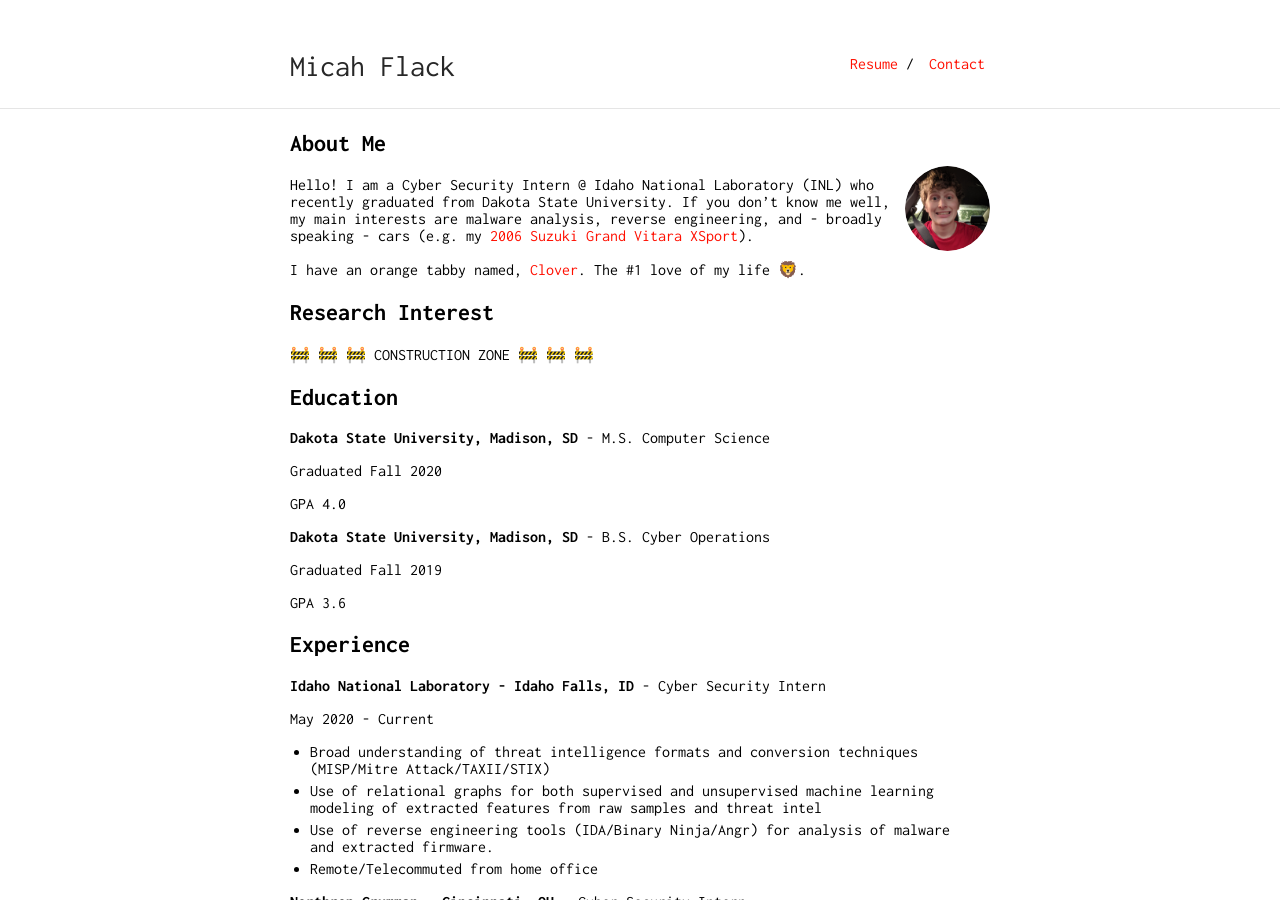
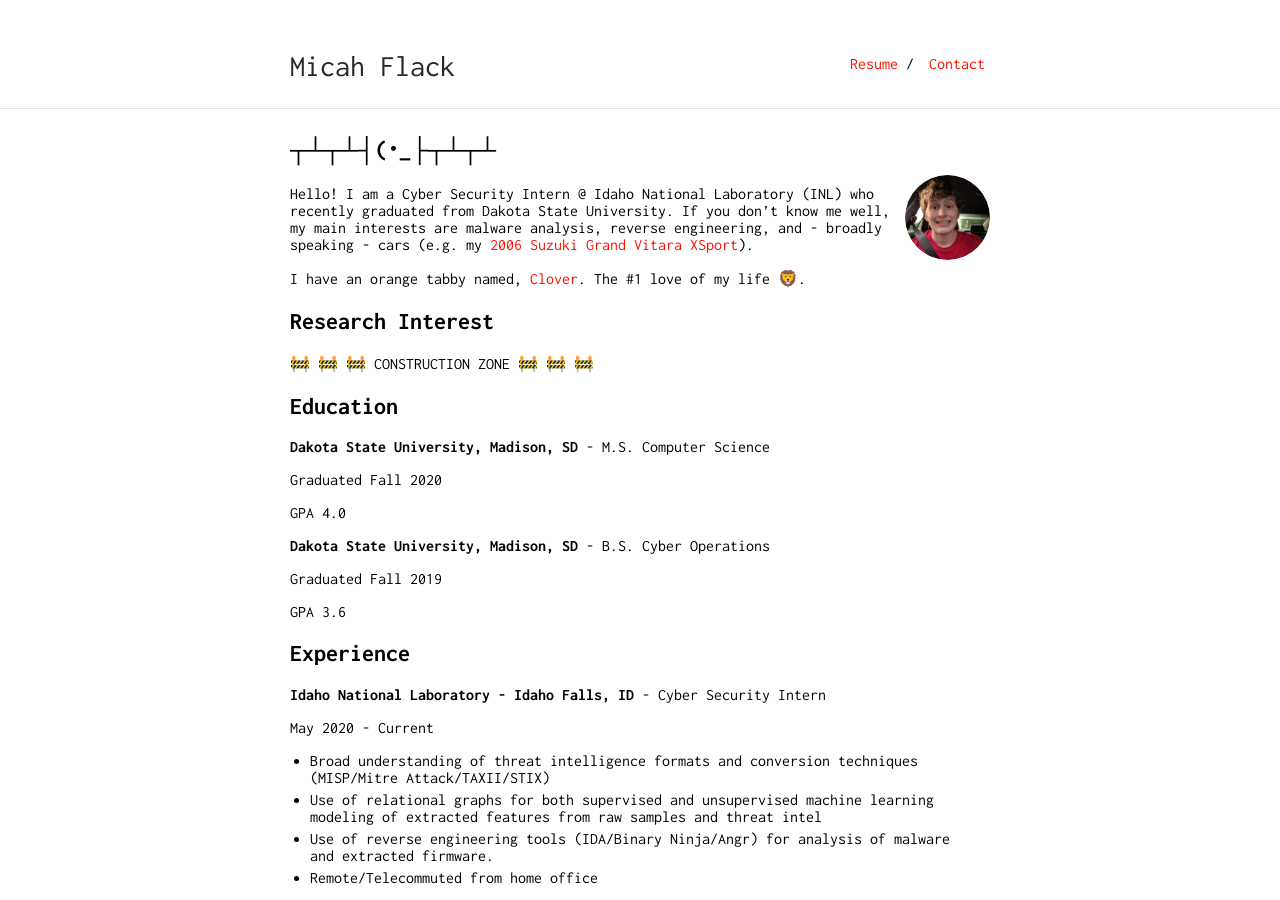
Before and after one commit to micahflack/homepage, a Jekyll site: the page built from index.md, in a window 1280 px wide and 900 px high. Built offline with Jekyll 4.4.1, drawn with Linux system fonts in a browser that asks for light colours.

Commit message:
added text face

```diff
--- a/index.md
+++ b/index.md
@@ -3,7 +3,7 @@ layout: default
 title: micahflack.com
 ---
 
-## About Me
+## ┬┴┬┴┤(･_├┬┴┬┴
 
 <img class="profile-picture" src="images/profile.png">
 
```
